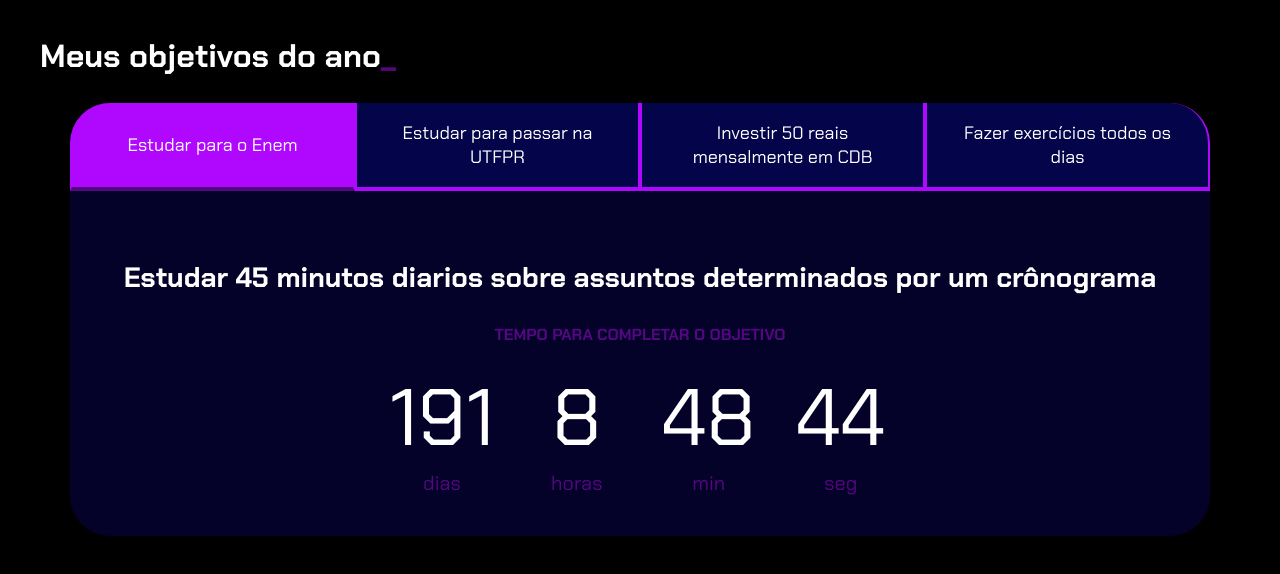
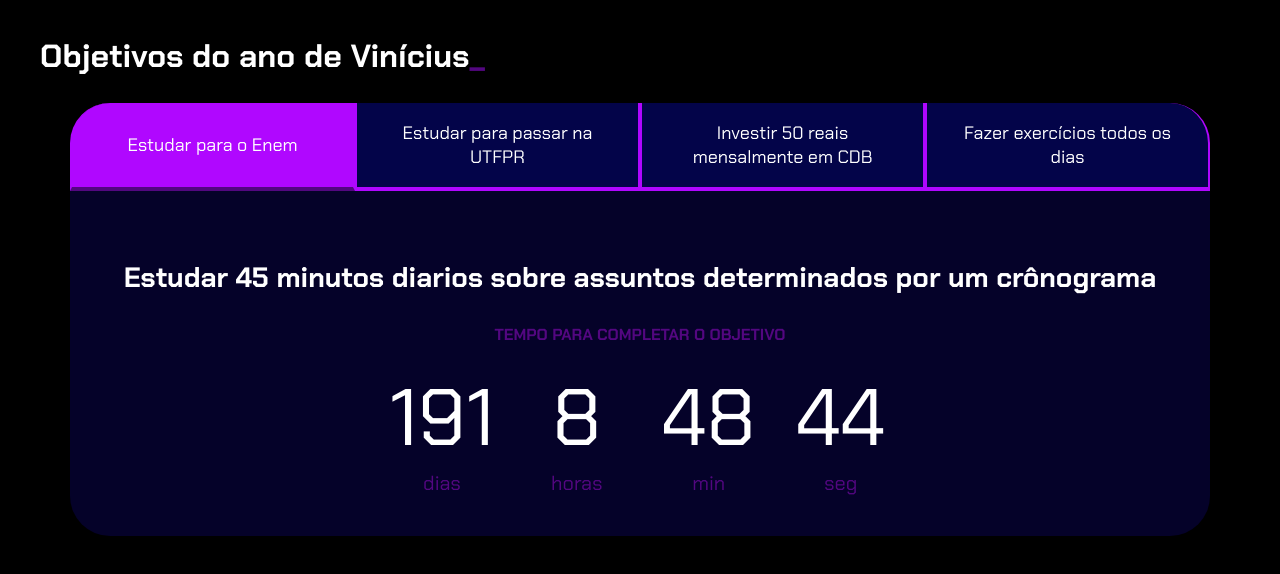
Before and after one commit to VINEobrabo/Projetodevida-PROGRAM-3F, a plain HTML site: page INDEX.HTML in a window 1280 px wide. Drawn offline with Linux system fonts and the light colour scheme.

Commit message:
Atualizar o INDEX.HTML

```diff
--- a/INDEX.HTML
+++ b/INDEX.HTML
@@ -12,7 +12,7 @@
 
 <body>
    <section class="conteudo-principal">
-       <h2 class="titulo-principal">Meus objetivos do ano<span>_</span></h2>
+       <h2 class="titulo-principal">Objetivos do ano de Vinícius<span>_</span></h2>
        <div class="conteudo">
            <div class="botoes">
                <button class="botao ativo">Estudar para o Enem</button>
```
